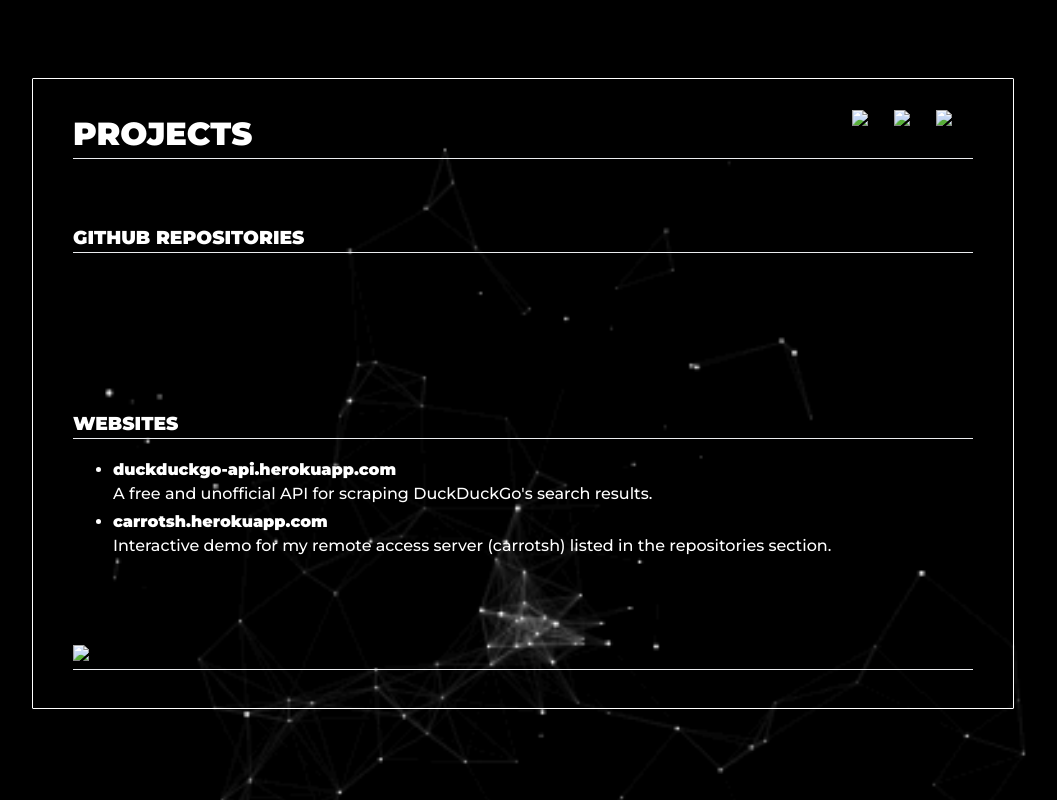
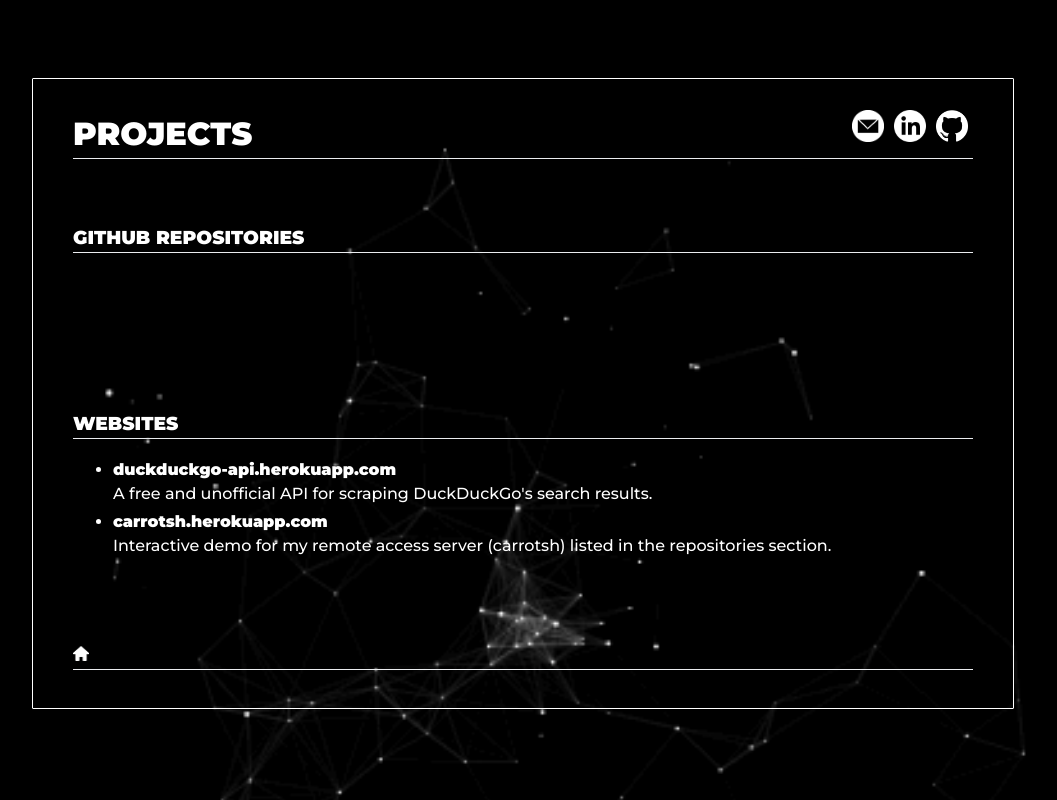
Before and after one commit to aakashpirabu/aakashpirabu.github.io, a plain HTML site: page projects/index.html in a window 1280 px wide. Shown: the whole page, without its empty margins (117-1174 px from the left). Drawn offline with Linux system fonts and the light colour scheme; no server answers; files whose address does not match are found by name.

Commit message:
Update index.html

```diff
--- a/projects/index.html
+++ b/projects/index.html
@@ -10,9 +10,9 @@
     <script src="/js/repo-card.js"></script>
     <div id="content">
     <h1 id="typed">
-    <a href="https://github.com/AnnikaV9"><img src="icons/github.png" style="width:32px" align="right" hspace="5"></a>
-    <a href="https://www.linkedin.com/in/aakash-pirabu-8976aa243"><img src="icons/linkedin.png" style="width:32px" align="right" hspace="5"></a>
-    <a href="mailto:aakash.pirabu.0@gmail.com"><img src="icons/mail.png" style="width:32px" align="right" hspace="5"></a></h1>
+    <a href="https://github.com/AnnikaV9"><img src="/icons/github.png" style="width:32px" align="right" hspace="5"></a>
+    <a href="https://www.linkedin.com/in/aakash-pirabu-8976aa243"><img src="/icons/linkedin.png" style="width:32px" align="right" hspace="5"></a>
+    <a href="mailto:aakash.pirabu.0@gmail.com"><img src="/icons/mail.png" style="width:32px" align="right" hspace="5"></a></h1>
     <div id="faded">
     <br />
     <h3>GITHUB REPOSITORIES</h3>
@@ -33,7 +33,7 @@
     </ul>
     </p>
     <br /><br />
-    <a href="/"><h3><img src="icons/home.png" style="width:16px"></h3></a>
+    <a href="/"><h3><img src="/icons/home.png" style="width:16px"></h3></a>
     </div>
     </div>
     <script>
```
